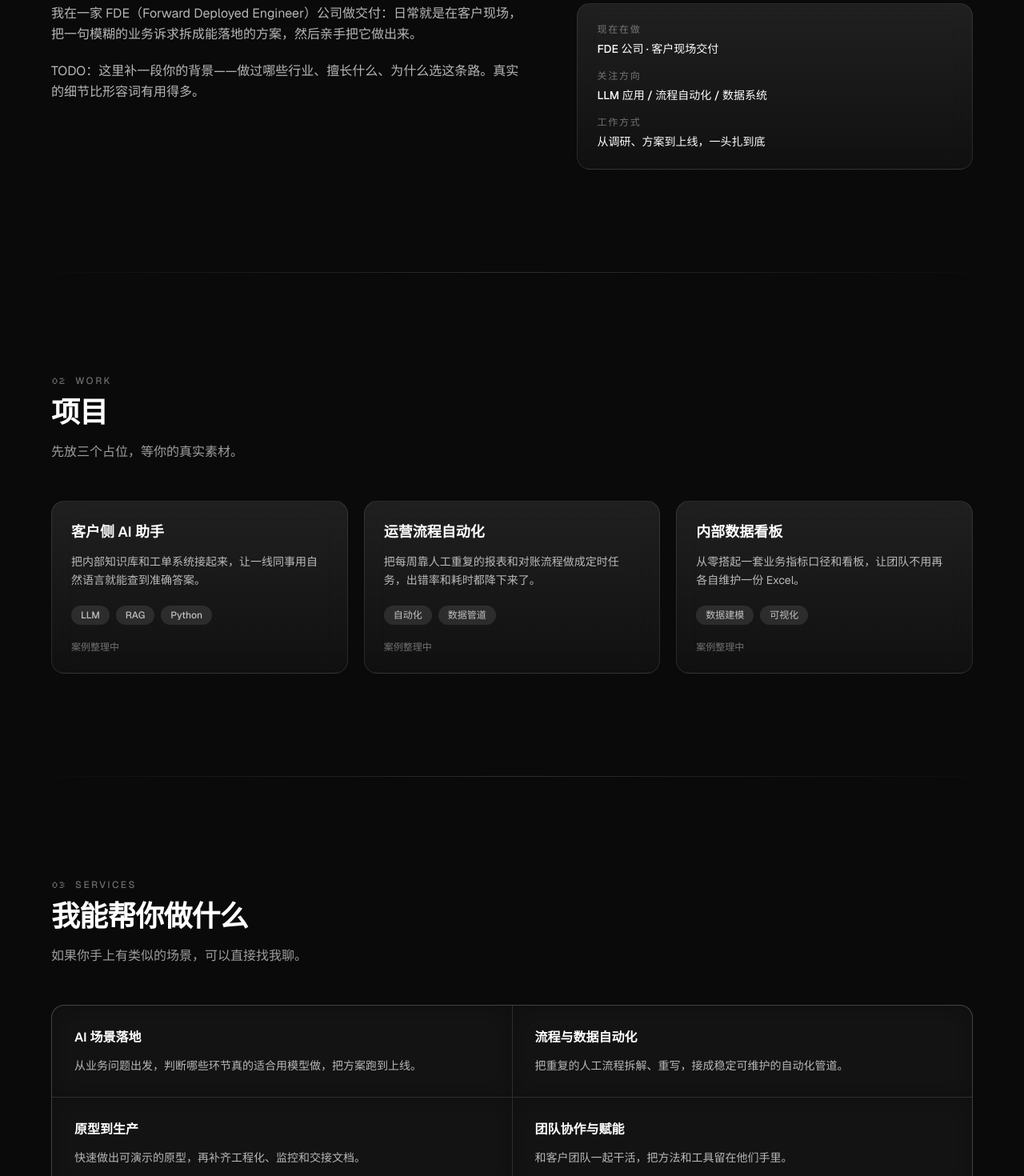
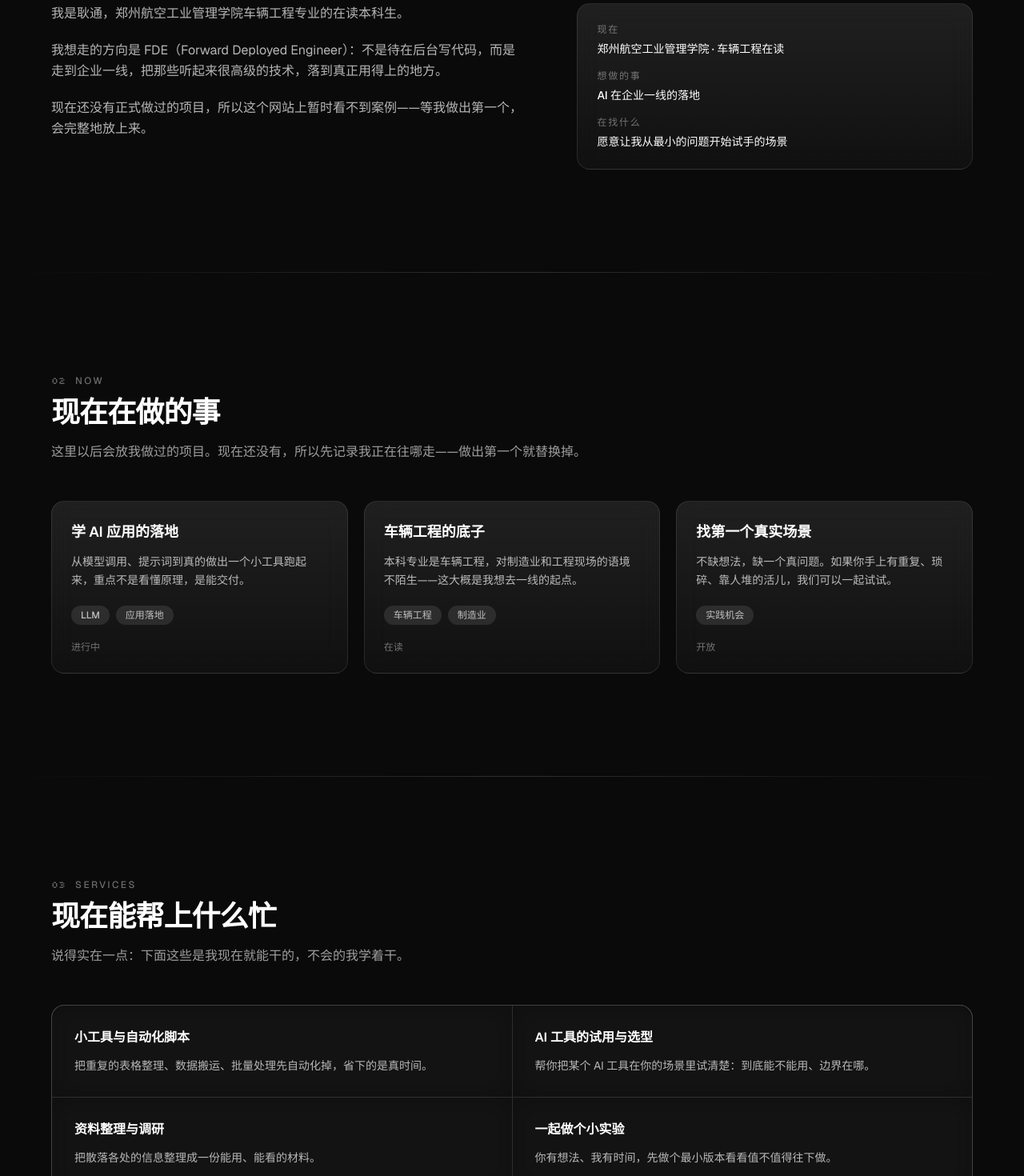
Before and after one commit to wonderful-2/personal-website, a React (Vite) app: page / in a window 1280 px wide. Shown: the part 1040-2510 px from the top of the page at 80% size. Built offline with nearby package versions, Linux system fonts and the light colour scheme.

Commit message:
按真实情况重写内容：在校生身份、郑州航院车辆工程、邮箱，标题改为把高高在上的AI落到企业一线

```diff
--- a/index.html
+++ b/index.html
@@ -3,10 +3,10 @@
   <head>
     <meta charset="UTF-8" />
     <meta name="viewport" content="width=device-width, initial-scale=1.0" />
-    <title>耿通 | Forward Deployed Engineer</title>
+    <title>耿通 | 把高高在上的 AI，落到企业一线</title>
     <meta
       name="description"
-      content="耿通，Forward Deployed Engineer。把 AI 交付到客户的真实业务里。"
+      content="耿通，郑州航空工业管理学院车辆工程在读，方向是 FDE（Forward Deployed Engineer）——把高高在上的 AI，落到企业一线。"
     />
     <link rel="preconnect" href="https://fonts.googleapis.com" />
     <link rel="preconnect" href="https://fonts.gstatic.com" crossorigin />
--- a/src/components/sections/Footer.tsx
+++ b/src/components/sections/Footer.tsx
@@ -6,7 +6,7 @@ export function Footer() {
       <div className="mx-auto mb-8 h-px w-full max-w-6xl bg-gradient-to-r from-transparent via-white/15 to-transparent" />
       <div className="mx-auto flex w-full max-w-6xl flex-col gap-2 text-xs text-white/40 sm:flex-row sm:items-center sm:justify-between">
         <p>© 2026 {content.brand}</p>
-        <p>React + Tailwind 构建</p>
+        <p>郑州 · 车辆工程在读 · 方向 FDE</p>
       </div>
     </footer>
   );
--- a/src/content.ts
+++ b/src/content.ts
@@ -11,6 +11,7 @@ export type NavLink = {
 
 export const content = {
   /// 品牌名 / 你的名字（导航左上角）
+  /// TODO: 我按你系统里的名字填的，如果有误告诉我
   brand: "耿通",
 
   nav: [
@@ -24,7 +25,7 @@ export const content = {
   primaryCta: "取得联系",
 
   /// 主标题
-  headline: "把 AI 交付到客户的真实业务里",
+  headline: "把高高在上的 AI，落到企业一线",
 
   /// 邮箱 CTA
   emailCta: {
@@ -33,10 +34,10 @@ export const content = {
     sent: "已收到",
   },
 
-  /// 数据卡片（数字用 Silkscreen 字体，建议 2-6 个字符 + 符号）
+  /// 数据卡片（用 Silkscreen 字体渲染，建议 2-5 个拉丁字符）
   stats: {
-    value: "40+",
-    body: "在客户一线交付的 AI 项目，从现场调研一路做到上线。", // TODO: 换成你的真实数据
+    value: "FDE",
+    body: "Forward Deployed Engineer —— 站在企业一线，把技术做成能用的东西。",
   },
 
   /// ============================================================
@@ -47,75 +48,77 @@ export const content = {
     label: "About",
     title: "关于我",
     paragraphs: [
-      "我在一家 FDE（Forward Deployed Engineer）公司做交付：日常就是在客户现场，把一句模糊的业务诉求拆成能落地的方案，然后亲手把它做出来。",
-      "TODO：这里补一段你的背景——做过哪些行业、擅长什么、为什么选这条路。真实的细节比形容词有用得多。",
+      "我是耿通，郑州航空工业管理学院车辆工程专业的在读本科生。",
+      "我想走的方向是 FDE（Forward Deployed Engineer）：不是待在后台写代码，而是走到企业一线，把那些听起来很高级的技术，落到真正用得上的地方。",
+      "现在还没有正式做过的项目，所以这个网站上暂时看不到案例——等我做出第一个，会完整地放上来。",
     ],
     facts: [
-      { label: "现在在做", value: "FDE 公司 · 客户现场交付" },
-      { label: "关注方向", value: "LLM 应用 / 流程自动化 / 数据系统" }, // TODO: 换成你的方向
-      { label: "工作方式", value: "从调研、方案到上线，一头扎到底" },
+      { label: "现在", value: "郑州航空工业管理学院 · 车辆工程在读" },
+      { label: "想做的事", value: "AI 在企业一线的落地" },
+      { label: "在找什么", value: "愿意让我从最小的问题开始试手的场景" },
     ],
   },
 
   work: {
-    label: "Work",
-    title: "项目",
-    intro: "先放三个占位，等你的真实素材。",
+    label: "Now",
+    title: "现在在做的事",
+    intro:
+      "这里以后会放我做过的项目。现在还没有，所以先记录我正在往哪走——做出第一个就替换掉。",
     projects: [
       {
-        title: "客户侧 AI 助手", // TODO: 替换成真实项目名
+        title: "学 AI 应用的落地",
         description:
-          "把内部知识库和工单系统接起来，让一线同事用自然语言就能查到准确答案。",
-        tags: ["LLM", "RAG", "Python"],
-        meta: "案例整理中",
+          "从模型调用、提示词到真的做出一个小工具跑起来，重点不是看懂原理，是能交付。",
+        tags: ["LLM", "应用落地"],
+        meta: "进行中",
       },
       {
-        title: "运营流程自动化",
+        title: "车辆工程的底子",
         description:
-          "把每周靠人工重复的报表和对账流程做成定时任务，出错率和耗时都降下来了。",
-        tags: ["自动化", "数据管道"],
-        meta: "案例整理中",
+          "本科专业是车辆工程，对制造业和工程现场的语境不陌生——这大概是我想去一线的起点。",
+        tags: ["车辆工程", "制造业"],
+        meta: "在读",
       },
       {
-        title: "内部数据看板",
+        title: "找第一个真实场景",
         description:
-          "从零搭起一套业务指标口径和看板，让团队不用再各自维护一份 Excel。",
-        tags: ["数据建模", "可视化"],
-        meta: "案例整理中",
+          "不缺想法，缺一个真问题。如果你手上有重复、琐碎、靠人堆的活儿，我们可以一起试试。",
+        tags: ["实践机会"],
+        meta: "开放",
       },
     ],
   },
 
   services: {
     label: "Services",
-    title: "我能帮你做什么",
-    intro: "如果你手上有类似的场景，可以直接找我聊。",
+    title: "现在能帮上什么忙",
+    intro: "说得实在一点：下面这些是我现在就能干的，不会的我学着干。",
     items: [
       {
-        title: "AI 场景落地",
-        description: "从业务问题出发，判断哪些环节真的适合用模型做，把方案跑到上线。",
+        title: "小工具与自动化脚本",
+        description: "把重复的表格整理、数据搬运、批量处理先自动化掉，省下的是真时间。",
       },
       {
-        title: "流程与数据自动化",
-        description: "把重复的人工流程拆解、重写，接成稳定可维护的自动化管道。",
+        title: "AI 工具的试用与选型",
+        description: "帮你把某个 AI 工具在你的场景里试清楚：到底能不能用、边界在哪。",
       },
       {
-        title: "原型到生产",
-        description: "快速做出可演示的原型，再补齐工程化、监控和交接文档。",
+        title: "资料整理与调研",
+        description: "把散落各处的信息整理成一份能用、能看的材料。",
       },
       {
-        title: "团队协作与赋能",
-        description: "和客户团队一起干活，把方法和工具留在他们手里。",
+        title: "一起做个小实验",
+        description: "你有想法、我有时间，先做个最小版本看看值不值得往下做。",
       },
     ],
   },
 
   contact: {
     label: "Contact",
-    title: "聊聊你的场景",
+    title: "有场景就来聊",
     intro:
-      "留个邮箱，或者直接写信给我。说明白你的业务场景和现在的卡点，我一般会在一个工作日内回复。",
-    email: "hello@example.com", // TODO: 换成你的真实邮箱
+      "留个邮箱，或者直接写信给我。说清楚你手上重复、琐碎、想找人试试的那件事，我看到了就回。",
+    email: "3534374223@qq.com",
     note: "TODO：社交链接（GitHub / 即刻 / LinkedIn / 微信公众号）待补充",
   },
 };
```
